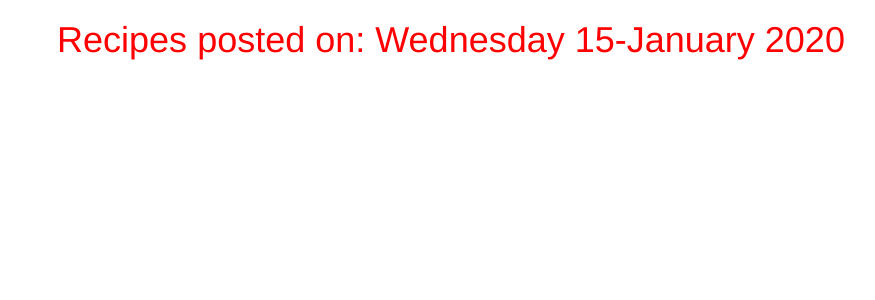
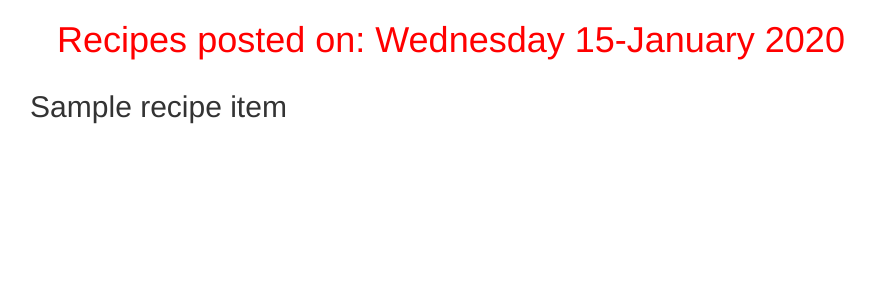
Before and after one commit to Cynthia-Kitili/Recipe, a Django app: template recipeapp/templates/all-recipes/past-recipe.html in a window 1280 px wide. Shown: the part 52-352 px from the top of the page, without its empty margins (189-1064 px from the left). Run offline with Django 3.2, Linux system fonts and the light colour scheme; the template is opened without the code that fills it: most values are stand-ins (such as "Sample title", 1, 10 or a date in 2020); some libraries are stand-ins or nearby versions.

Commit message:
add loop for recipes in today and past recipes

```diff
--- a/recipeapp/templates/all-recipes/past-recipe.html
+++ b/recipeapp/templates/all-recipes/past-recipe.html
@@ -2,4 +2,27 @@
 
 {% block content %}
 {{block.super}}
+
+<div class="container">
+
+    <!-- Looping through news   -->
+    {% for recipe_item in recipe %}
+
+    <div class="row">
+      <!-- displaying  recipes -->
+      <div class="col-xs-6 col-sm-6 col-md-6 col-lg-6">
+        <h2 class="text-center"> {{ recipe_item.title }} </h2>
+      </div>
+
+    </div>
+
+    {% empty %}
+    <div class="row">
+      <h2 class="text-center">There No Recipes</h2>
+    </div>
+    {% endfor %}
+
+  </div>
+
+
 {% endblock %}
--- a/recipeapp/urls.py
+++ b/recipeapp/urls.py
@@ -3,7 +3,7 @@ from . import views
 
 urlpatterns=[
     # url('^$',views.welcome,name = 'welcome'),
-    url('^$',views.recipe_of_day,name='recipeToday'),
+    url('^$',views.recipe_day,name='recipeToday'),
     url(r'^archives/(\d{4}-\d{2}-\d{2})/$',views.past_days_recipe,name = 'pastRecipe')
 
 ]
```
Also changed, not shown: recipeapp/templates/all-recipes/today-recipe.html (+23 -0 lines), recipeapp/views.py (+8 -5 lines).
